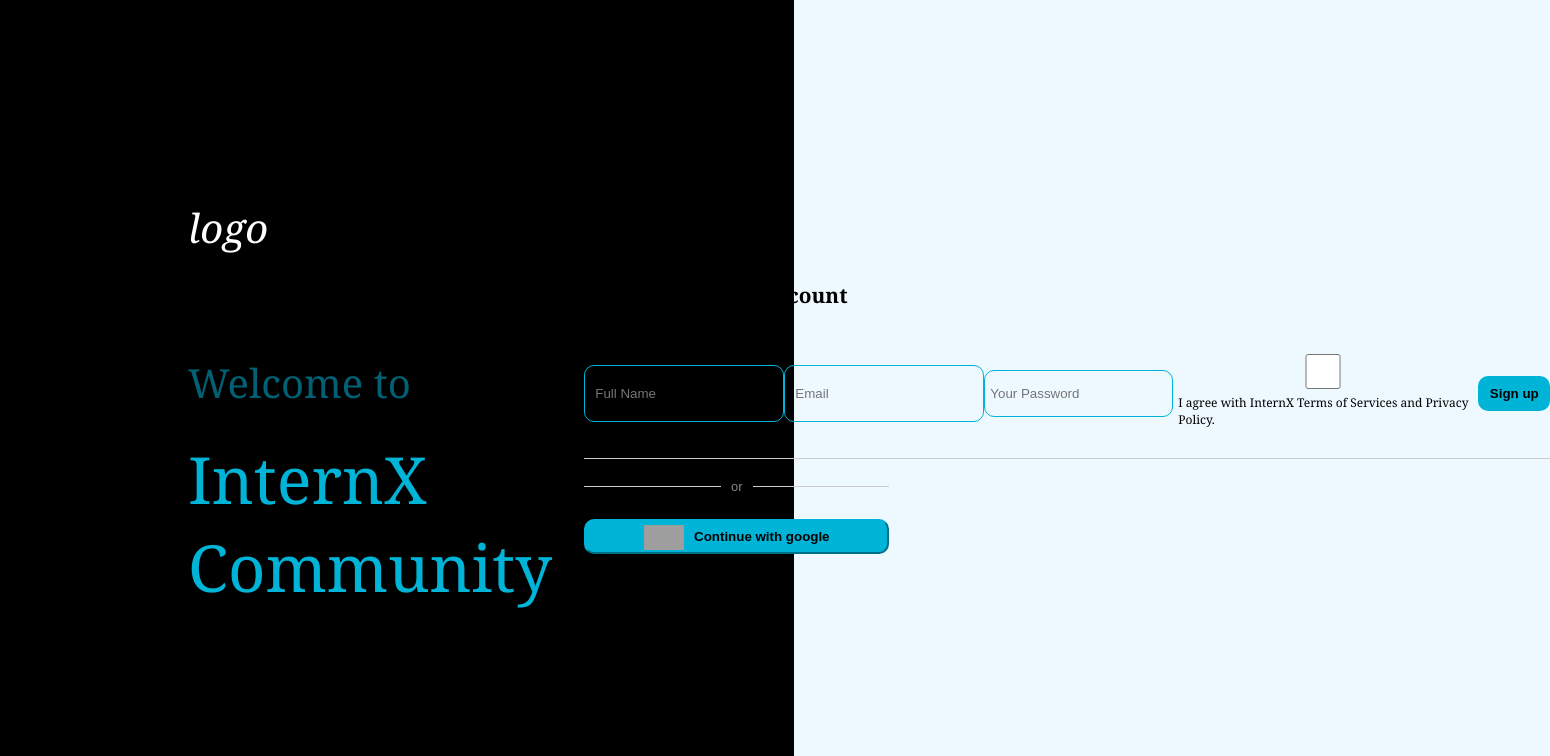
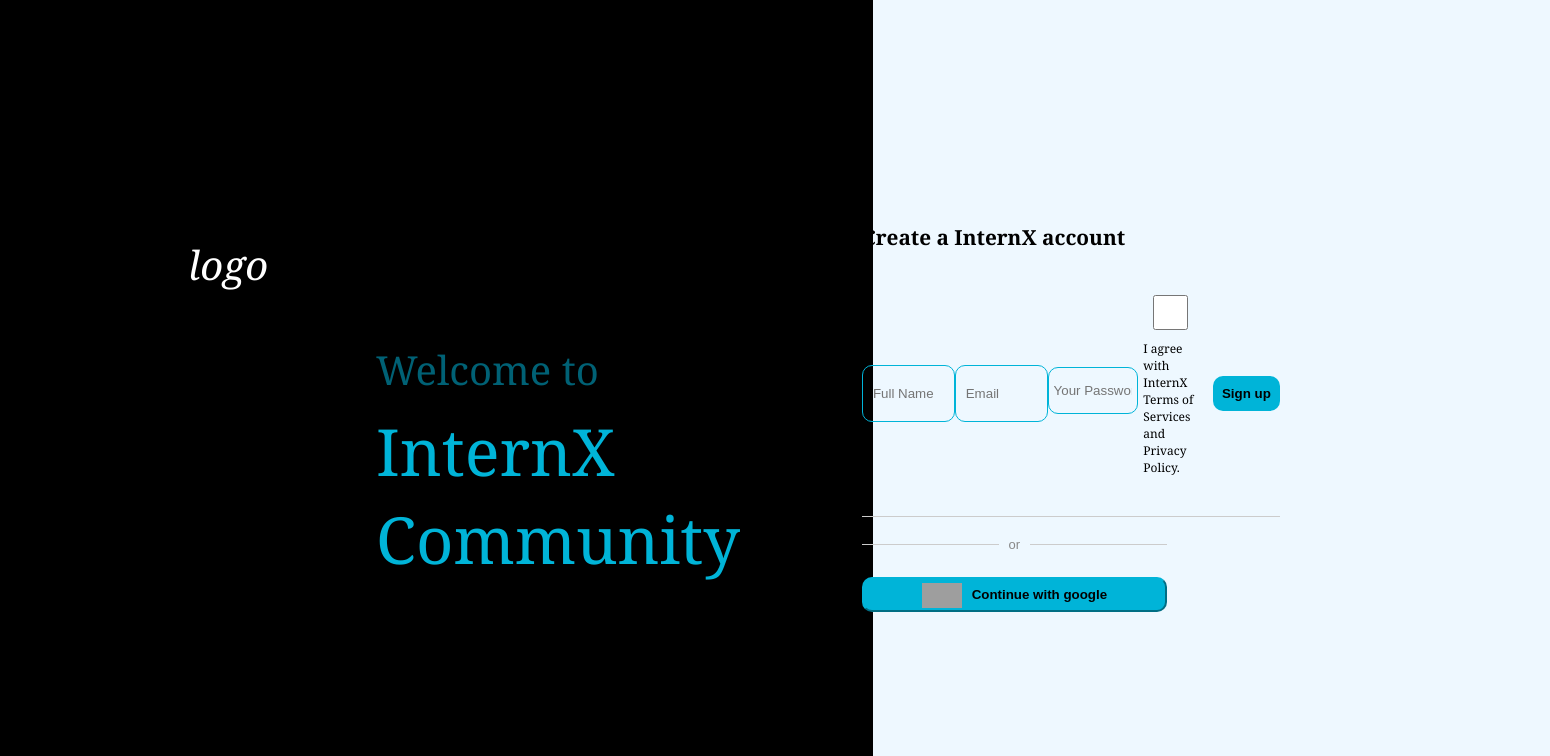
Before and after one commit to KushaRa/InternX_Front, a React (Create React App) app in the folder skillsync/: page /createacc in a window 1280 px wide. Shown: the top 756 px of the page, 1550 px wide, since content can reach past the window. Built offline with nearby package versions, Linux system fonts and the light colour scheme; grey boxes are pictures that could not be loaded.

Commit message:
update css

```diff
--- a/skillsync/src/Pages/CreateAcc/CreateAcc.css
+++ b/skillsync/src/Pages/CreateAcc/CreateAcc.css
@@ -1,47 +1,47 @@
 .flex-Container {
   display: flex;
+  height: 100vh;
+  width: 100%;
 }
 
 .flex-box01 {
   width: 62%;
   height: 100vh;
   background-color: black;
-  padding: 0;
+  padding-left: 188px;
   margin: 0;
   border: none;
+  display: flex;
+  flex-direction: column;
+  justify-content: center;
+  align-items: flex-start;
 }
 
 .logo {
   color: white;
   font-size: 40px;
-  margin-left: 188px;
   font-style: italic;
-  margin-top: 200px;
-  margin-bottom: 0px;
+  margin-top: 20px;
   padding: 0px;
 }
 
 .welcome {
   color: rgb(0, 180, 216, 0.54);
   font-size: 40px;
-  margin-top: 100px;
-  margin-left: 188px;
-  padding: 0%;
-  border: none;
+  margin-top: 20px;
 }
 
 .internx {
   color: rgb(0, 180, 216);
   font-size: 65px;
-  margin-top: 25px;
-  margin-left: 188px;
+  margin-top: 10px;
 }
 
 .createAcc {
   color: black;
   margin-left: 200px;
   margin-top: 150px;
-  margin-right: 39px;
+  margin-left: 39px;
   padding: 0%;
   border: none;
   font-size: 25px;
@@ -54,26 +54,25 @@
 }
 
 .input-box1 input {
-  width: 300px;
+  width: 100%;
   height: 35px;
   border: 1px solid #00b4d8;
   border-radius: 10px;
   padding: 5px;
   color: black;
+  margin-bottom: 10px;
 }
 
 .terms {
   font-size: 12px;
-  padding: 5px;
-  justify-content: space-between;
   display: flex;
-  margin: 0;
   align-items: center;
-  margin-bottom: 10px;
+  justify-content: flex-start;
+  margin-bottom: 20px;
 }
 
 .terms input {
-  margin-left: -5px;
+  margin-right: 5px;
 }
 
 .divider-container {
@@ -137,10 +136,10 @@ label {
 }
 
 .flex-box02 {
-  width: 38%;
+  width: 40%;
   display: flex;
   align-items: center;
   justify-content: center;
-  margin-top: -150px;
-  margin-left: -50px;
+  /* margin-top: -150px;
+  margin-left: -50px; */
 }
```
